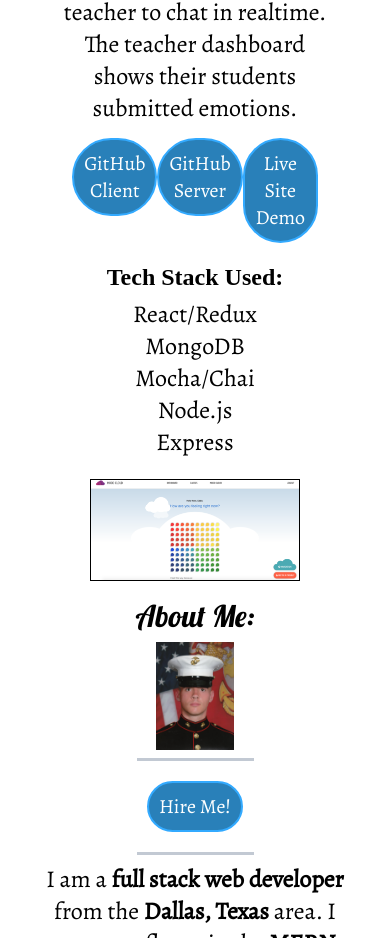
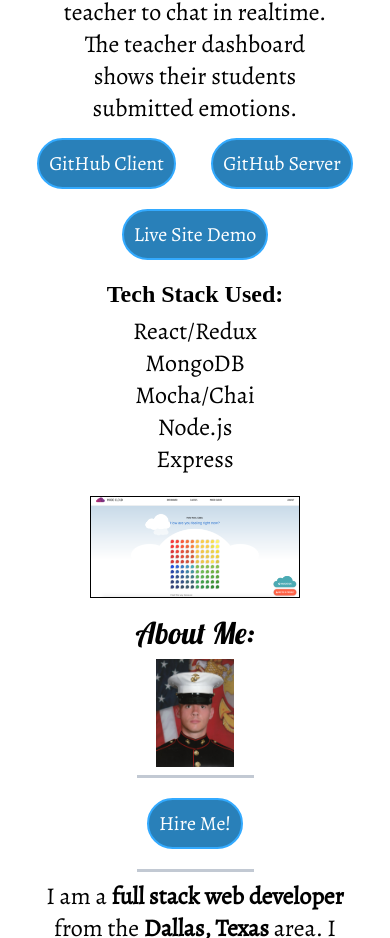
Before and after one commit to nateusmc/portfolio, a plain HTML site: page index.html in a window 390 px wide. Shown: the part 1431-2369 px from the top of the page. Drawn offline with nearby package versions, Linux system fonts and the light colour scheme; a web font is replaced by a local one.

Commit message:
fixed project links buttons scaling

```diff
--- a/index.html
+++ b/index.html
@@ -92,7 +92,7 @@
       <button type='button' class='btn'>
         GitHub Server</button></a>
         <a href='http://mood-cloud.netlify.com'>
-      <button type='button' class='btn'>
+      <button type='button' class='btn btn-wrap'>
         Live Site Demo</button></a>
       </div>
       <div class='project-label'>
@@ -107,7 +107,6 @@
         <div>Node.js</div>
         <div>Express</div>
       </div>
-
       <img src='./images/MoodCloud/mood-cloud3.png' alt='Mood Cloud' class='project-img'>
     </div>
 
@@ -134,7 +133,7 @@
       <button type='button' class='btn'>
         GitHub Server</button></a>
         <a href='https://kurikaeshi.netlify.com'>
-      <button type='button' class='btn'>
+      <button type='button' class='btn btn-wrap'>
         Live Site Demo</button></a>
       </div>
       <div class='project-label'>
@@ -210,7 +209,7 @@
         GitHub Server</button>
         </a>
         <a href='https://sitter-finder.netlify.com'>
-      <button type='button' class='btn'>
+      <button type='button' class='btn btn-wrap'>
         Live Site Demo</button>
         </a>
       </div>
--- a/main.css
+++ b/main.css
@@ -14,11 +14,18 @@ a {
 =========================================================*/
 
 @media only screen and (max-width: 750px) {
-    .tech-stacks {
-      display: flex;
-      flex-flow: column wrap;
-    }
+  .tech-stacks {
+    display: flex;
+    flex-flow: column wrap;
+  }
 }
+
+@media only screen and (max-width: 489px) {
+  .btn-wrap {
+    margin-top: 20px;
+  }
+}
+
 
 /* Header/Nav
 =========================================================*/
@@ -138,8 +145,9 @@ nav {
 
 .project-links {
   display: flex;
-  justify-content: space-between;
-  width: 70%;
+  justify-content: space-around;
+  flex-flow: row wrap;
+  width: 100%;
   margin-bottom: 6%;
 }
 
```
